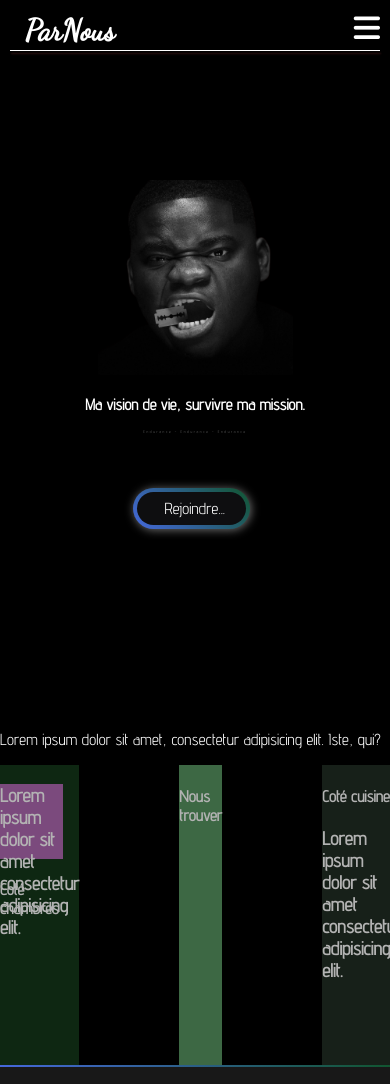
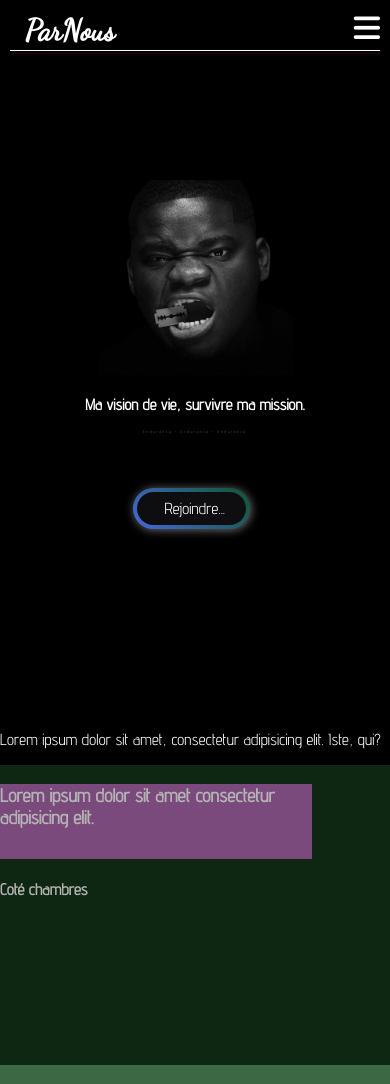
Before and after one commit to loicmardo/deuxiemesite, a plain HTML site: page index.html in a window 390 px wide. Shown: the top 1084 px of the page. Drawn offline with Linux system fonts and the light colour scheme; a web font is replaced by a local one.

```diff
--- a/style.css
+++ b/style.css
@@ -410,9 +410,15 @@ h2 {
     .premierePresentation {
         flex-direction: column-reverse;
 
+    }
+
+    #prestations{
+        flex-direction: column;
+
+    }
 
 
- }}
+}
 
 
   /* ************************SLIDER************************ */
@@ -428,6 +434,7 @@ h2 {
     color: black;
     font-size: 2em;
     float: center;
+
 
 }
 
```
